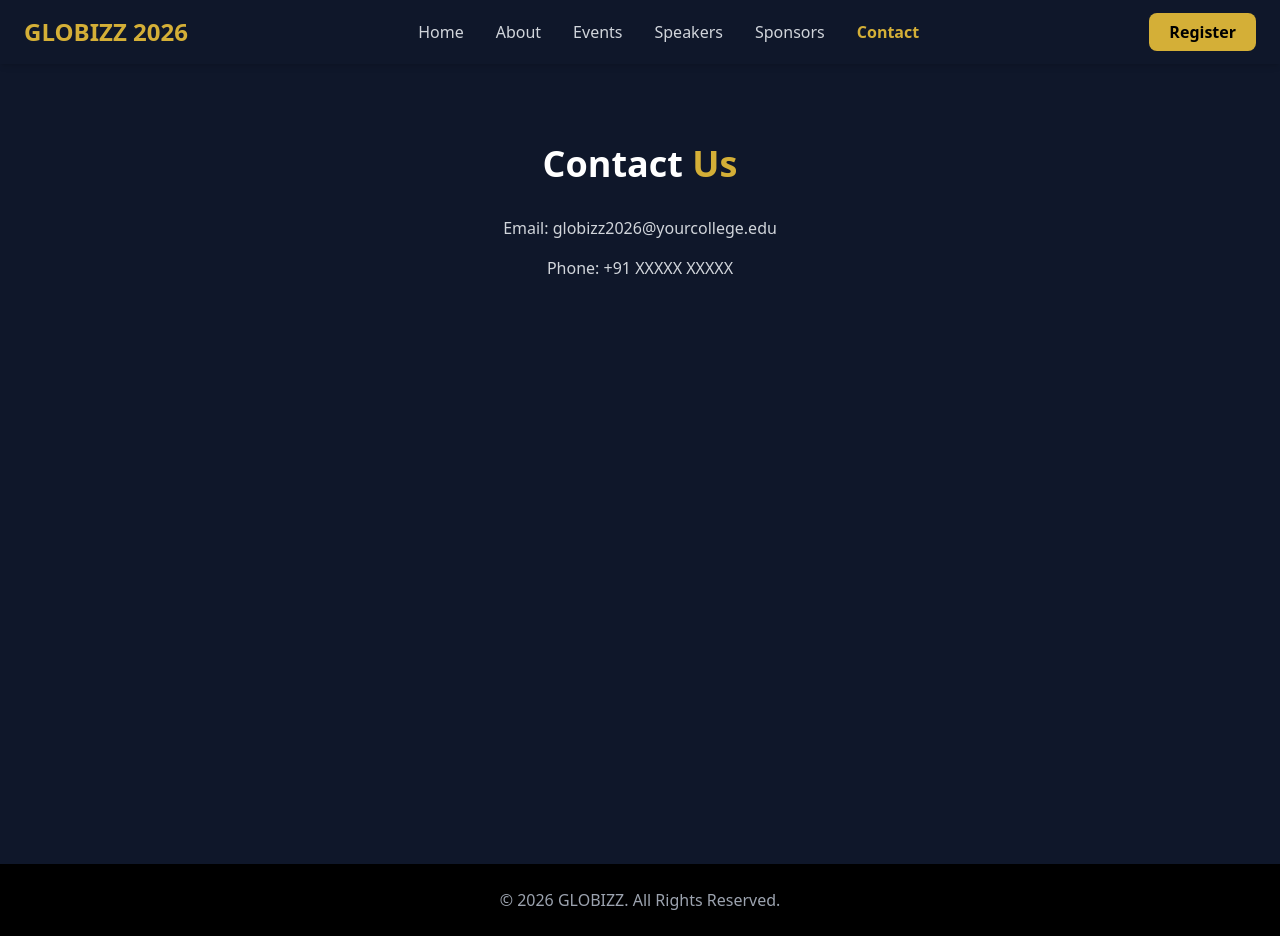
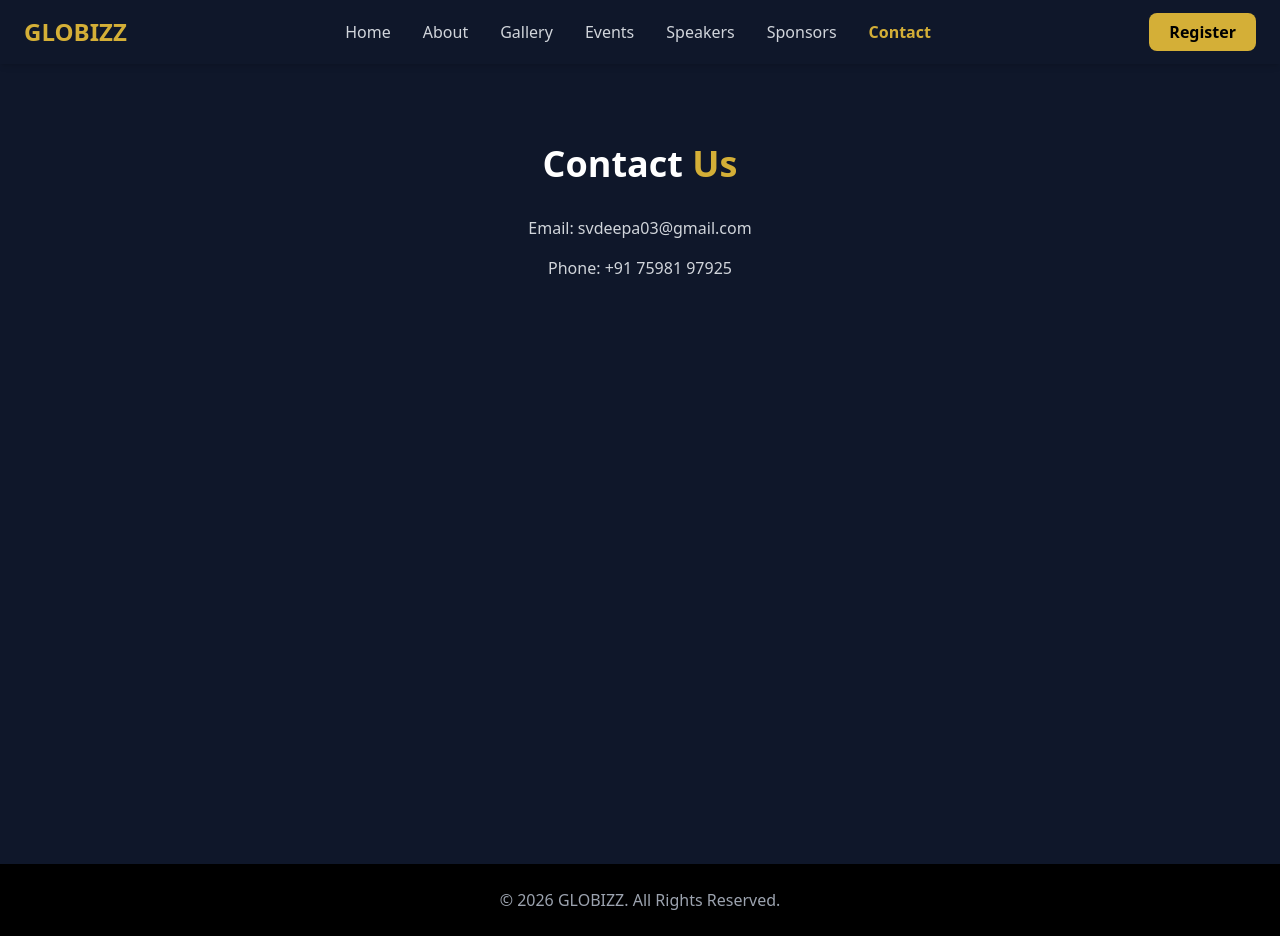
Before and after one commit to SVDeepavenkatesan/globizz, a React (Vite) app: page /contact in a window 1280 px wide. Built offline with nearby package versions, Linux system fonts and the light colour scheme.

Commit message:
Linked Gallery page to NavBar, added Flashmob.mp3 to Gallery page

```diff
--- a/package.json
+++ b/package.json
@@ -10,6 +10,7 @@
     "preview": "vite preview"
   },
   "dependencies": {
+    "lucide-react": "^0.575.0",
     "react": "^19.2.0",
     "react-dom": "^19.2.0",
     "react-router-dom": "^7.13.1"
--- a/src/components/layout/Navbar.jsx
+++ b/src/components/layout/Navbar.jsx
@@ -15,7 +15,7 @@ const Navbar = () => {
 
         {/* Logo */}
         <Link to="/" className="text-2xl font-bold text-accent">
-          GLOBIZZ 2026
+          GLOBIZZ
         </Link>
 
         {/* Desktop Menu */}
@@ -25,6 +25,9 @@ const Navbar = () => {
           </NavLink>
           <NavLink to="/about" className={navLinkClass}>
             About
+          </NavLink>
+          <NavLink to="/gallery" className={navLinkClass}>
+            Gallery
           </NavLink>
           <NavLink to="/events" className={navLinkClass}>
             Events
@@ -69,6 +72,9 @@ const Navbar = () => {
           <NavLink to="/about" className={navLinkClass} onClick={() => setIsOpen(false)}>
             About
           </NavLink>
+          <NavLink to="/gallery" className={navLinkClass} onClick={() => setIsOpen(false)}>
+            Events
+          </NavLink>
           <NavLink to="/events" className={navLinkClass} onClick={() => setIsOpen(false)}>
             Events
           </NavLink>
--- a/src/data/sponsorsData.js
+++ b/src/data/sponsorsData.js
@@ -8,7 +8,7 @@ const Sponsors = () => {
         </h1>
 
         <p className="text-gray-300 mb-6">
-          Partner with GLOBIZZ 2026 and gain visibility among 1000+ management
+          Partner with GLOBIZZ and gain visibility among 1000+ management
           students and industry leaders.
         </p>
 
--- a/src/pages/About.jsx
+++ b/src/pages/About.jsx
@@ -4,11 +4,11 @@ const About = () => {
       <div className="max-w-5xl mx-auto px-6">
 
         <h1 className="text-4xl font-bold mb-8">
-          About <span className="text-accent">GLOBIZZ 2026</span>
+          About <span className="text-accent">GLOBIZZ</span>
         </h1>
 
         <p className="text-gray-300 leading-relaxed mb-6">
-          GLOBIZZ 2026 is an Institution–Industry Interface Summit designed to
+          GLOBIZZ is an Institution–Industry Interface Summit designed to
           bridge the gap between academic excellence and corporate reality.
         </p>
 
--- a/src/pages/Contact.jsx
+++ b/src/pages/Contact.jsx
@@ -8,11 +8,11 @@ const Contact = () => {
         </h1>
 
         <p className="text-gray-300 mb-4">
-          Email: globizz2026@yourcollege.edu
+          Email: svdeepa03@gmail.com
         </p>
 
         <p className="text-gray-300">
-          Phone: +91 XXXXX XXXXX
+          Phone: +91 75981 97925
         </p>
 
       </div>
--- a/src/pages/Gallery.jsx
+++ b/src/pages/Gallery.jsx
@@ -1,4 +1,25 @@
+import { useRef, useState } from "react";
+import flashmobVideo from "../assets/videos/Flashmob.mp4";
+import { Play, Pause, Volume2, VolumeX } from "lucide-react";
 const Gallery = () => {
+  const videoRef = useRef(null);
+  const [isPlaying, setIsPlaying] = useState(true);
+  const [isMuted, setIsMuted] = useState(true);
+
+  const togglePlay = () => {
+    if (isPlaying) {
+      videoRef.current.pause();
+    } else {
+      videoRef.current.play();
+    }
+    setIsPlaying(!isPlaying);
+  };
+
+  const toggleMute = () => {
+    videoRef.current.muted = !isMuted;
+    setIsMuted(!isMuted);
+  };
+
   return (
     <section className="bg-black text-white py-20 min-h-screen">
       <div className="max-w-6xl mx-auto px-6 text-center">
@@ -7,9 +28,55 @@ const Gallery = () => {
           Event <span className="text-accent">Gallery</span>
         </h1>
 
-        <p className="text-gray-300">
-          Event highlights and memories will be showcased here.
-        </p>
+        <div className="relative max-w-4xl mx-auto">
+
+          {/* Video Container */}
+          <div className="relative group rounded-2xl overflow-hidden shadow-2xl">
+
+            <video
+              ref={videoRef}
+              src={flashmobVideo}
+              className="w-full h-full object-cover transition-transform duration-500 group-hover:scale-105"
+              muted
+              loop
+              autoPlay
+              playsInline
+            />
+
+            {/* Hover Overlay Caption */}
+            <div className="absolute inset-0 bg-gradient-to-t from-black via-black/60 to-transparent
+                            opacity-0 group-hover:opacity-100
+                            transition-opacity duration-500
+                            flex items-center justify-center px-6">
+
+              <p className="text-lg md:text-xl font-medium text-gray-200">
+                The GLOBIZZ Flashmob marked the energetic opening of our summit,
+                symbolizing unity, ambition, and the unstoppable spirit of future
+                business leaders.
+              </p>
+            </div>
+          </div>
+
+          {/* Control Buttons (Outside Video Frame) */}
+          <div className="absolute bottom-4 right-4 flex gap-4">
+
+          <button
+            onClick={togglePlay}
+            className="bg-accent text-black p-3 rounded-full shadow-lg hover:scale-110 transition"
+          >
+            {isPlaying ? <Pause size={20} /> : <Play size={20} />}
+          </button>
+
+          <button
+            onClick={toggleMute}
+            className="bg-white text-black p-3 rounded-full shadow-lg hover:scale-110 transition"
+          >
+            {isMuted ? <VolumeX size={20} /> : <Volume2 size={20} />}
+          </button>
+
+        </div>
+
+        </div>
 
       </div>
     </section>
--- a/src/pages/Register.jsx
+++ b/src/pages/Register.jsx
@@ -4,7 +4,7 @@ const Register = () => {
       <div className="max-w-4xl mx-auto px-6">
 
         <h1 className="text-4xl font-bold mb-10 text-center">
-          Register for <span className="text-accent">GLOBIZZ 2026</span>
+          Register for <span className="text-accent">GLOBIZZ</span>
         </h1>
 
         <form className="space-y-6">
--- a/src/routes/AppRoutes.jsx
+++ b/src/routes/AppRoutes.jsx
@@ -22,6 +22,7 @@ const AppRoutes = () => {
           <Route path="/register" element={<Register />} />
           <Route path="/gallery" element={<Gallery />} />
           <Route path="/contact" element={<Contact />} />
+          <Route path="/gallery" element={<Gallery />} />
         </Routes>
       </Layout>
     </BrowserRouter>
```
Also changed, not shown: 2 other files (tests, documents, lock files or other folders).
